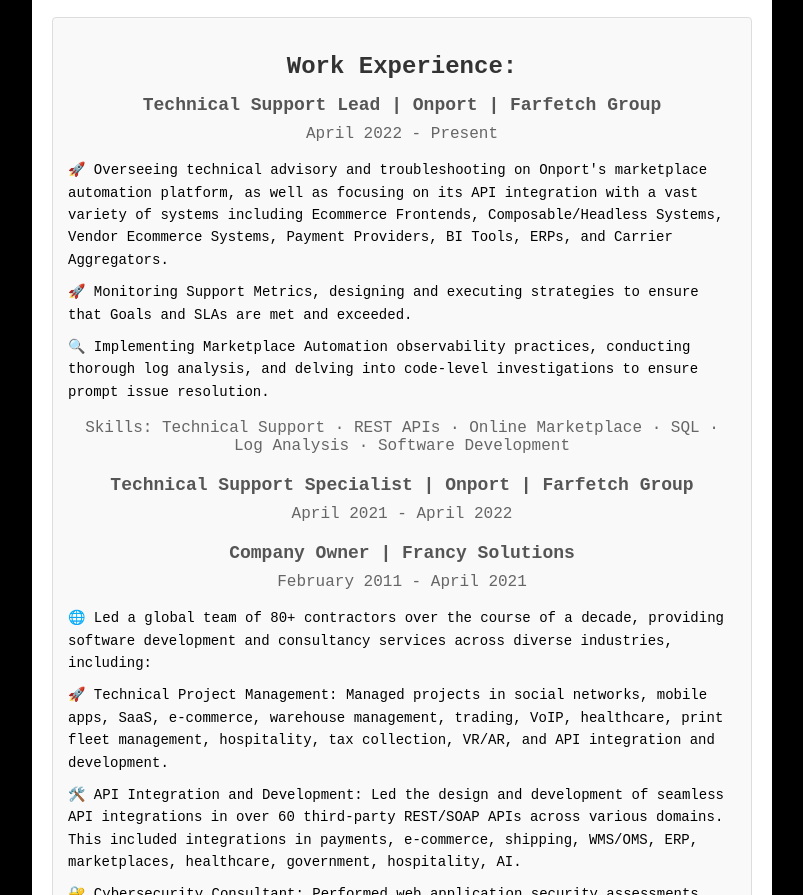
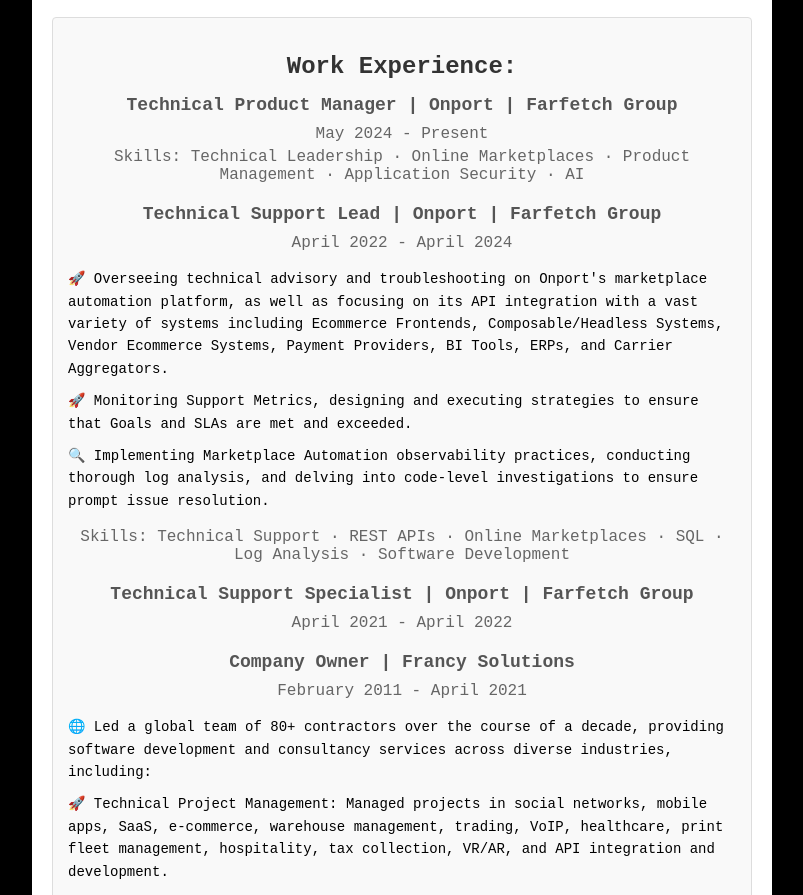
Before and after one commit to fdelorenzi/fdelorenzi.github.io, a plain HTML site: page about.html in a window 1280 px wide. Shown: the part 1666-2561 px from the top of the page, without its empty margins (238-1041 px from the left). Drawn offline with Linux system fonts and the light colour scheme.

Commit message:
Update about.html

```diff
--- a/about.html
+++ b/about.html
@@ -72,16 +72,21 @@ ____  _____ _     ___  ____  _____ _   _ ________
                 </div>
                 <div class="work-experience">
                     <h2>Work Experience:</h2>
+                    <div class="job">
+                      <h3>Technical Product Manager | Onport | Farfetch Group</h3>
+                      <p>May 2024 - Present</p>
+                      <p>Skills: Technical Leadership · Online Marketplaces · Product Management · Application Security · AI</p>
+                    </div>
 
                     <div class="job">
                       <h3>Technical Support Lead | Onport | Farfetch Group</h3>
-                      <p>April 2022 - Present</p>
+                      <p>April 2022 - April 2024</p>
                       <ul>
                         <li>🚀 Overseeing technical advisory and troubleshooting on Onport's marketplace automation platform, as well as focusing on its API integration with a vast variety of systems including Ecommerce Frontends, Composable/Headless Systems, Vendor Ecommerce Systems, Payment Providers, BI Tools, ERPs, and Carrier Aggregators.</li>
                         <li>🚀 Monitoring Support Metrics, designing and executing strategies to ensure that Goals and SLAs are met and exceeded.</li>
                         <li>🔍 Implementing Marketplace Automation observability practices, conducting thorough log analysis, and delving into code-level investigations to ensure prompt issue resolution.</li>
                       </ul>
-                      <p>Skills: Technical Support · REST APIs · Online Marketplace · SQL · Log Analysis · Software Development</p>
+                      <p>Skills: Technical Support · REST APIs · Online Marketplaces · SQL · Log Analysis · Software Development</p>
                     </div>
 
                     <div class="job">
```
